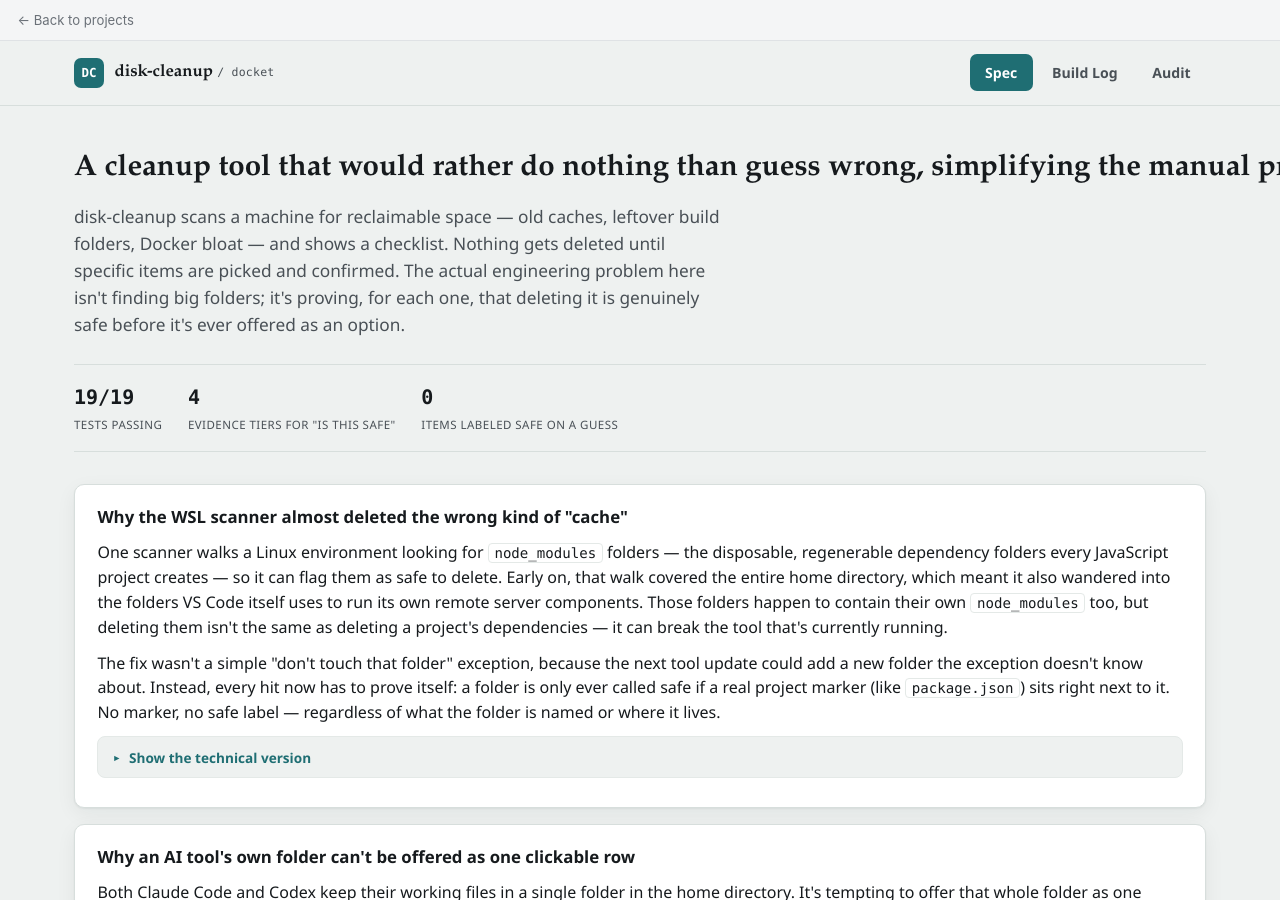
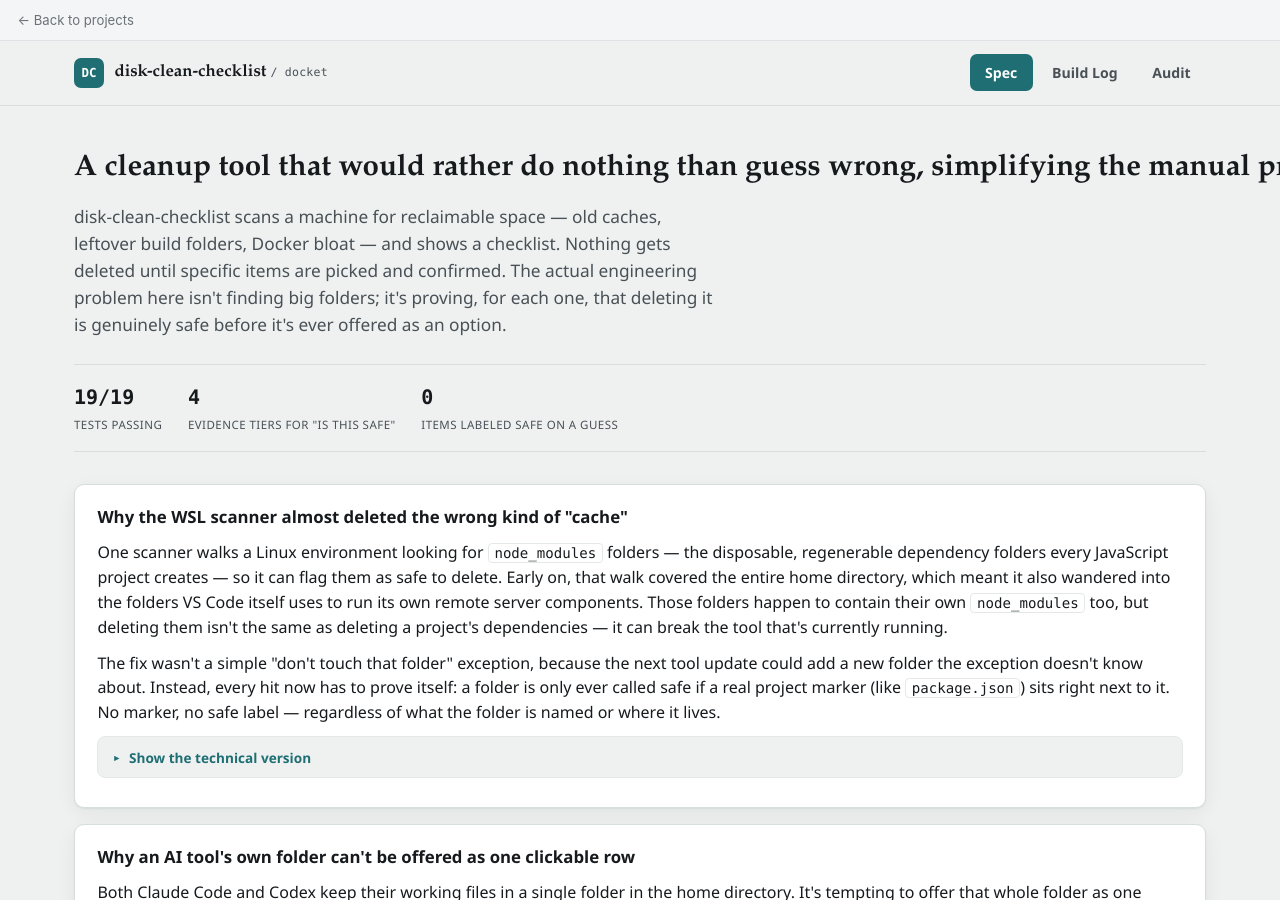
Before and after one commit to D3lK1ch1/portfolio, a Jekyll site: the page built from _case_studies/disk-cleanup.html, in a window 1280 px wide and 900 px high. Built offline with Jekyll 4.4.1, drawn with Linux system fonts in a browser that asks for light colours; some of the changed text lies outside the part shown.

Commit message:
Renaming disk cleanup tool not to confuse with the Windows disk cleanup utility

```diff
--- a/_case_studies/disk-cleanup.html
+++ b/_case_studies/disk-cleanup.html
@@ -1,6 +1,6 @@
 ---
 layout: case-study
-title: disk-cleanup
+title: disk-clean-checklist
 ---
 <style>
   :root {
@@ -348,7 +348,7 @@ title: disk-cleanup
   <div class="header-inner">
     <div class="mark">
       <span class="glyph">DC</span>
-      <span>disk-cleanup <span class="sub">/ docket</span></span>
+      <span>disk-clean-checklist <span class="sub">/ docket</span></span>
     </div>
     <nav class="tabs" role="tablist" aria-label="Document">
       <button role="tab" aria-selected="true" aria-controls="panel-spec" id="tab-spec" data-target="spec">Spec</button>
@@ -360,7 +360,7 @@ title: disk-cleanup
 
 <div class="intro">
   <h1>A cleanup tool that would rather do nothing than guess wrong, simplifying the manual process cleaning the OS yourself</h1>
-  <p class="lede">disk-cleanup scans a machine for reclaimable space — old caches, leftover build folders, Docker bloat — and shows a checklist. Nothing gets deleted until specific items are picked and confirmed. The actual engineering problem here isn't finding big folders; it's proving, for each one, that deleting it is genuinely safe before it's ever offered as an option.</p>
+  <p class="lede">disk-clean-checklist scans a machine for reclaimable space — old caches, leftover build folders, Docker bloat — and shows a checklist. Nothing gets deleted until specific items are picked and confirmed. The actual engineering problem here isn't finding big folders; it's proving, for each one, that deleting it is genuinely safe before it's ever offered as an option.</p>
 
   <div class="intro-stats">
     <div class="stat"><span class="n">19/19</span><span class="l">Tests passing</span></div>
@@ -429,7 +429,7 @@ title: disk-cleanup
   <main class="panel active" id="panel-spec" role="tabpanel" aria-labelledby="tab-spec">
     <div class="doc-head">
       <p class="kicker">SPEC.md · v2, C#</p>
-      <h1>disk-cleanup — project spec</h1>
+      <h1>disk-clean-checklist — project spec</h1>
     </div>
 
     <div class="status-strip"><span class="dot"></span> Windows CLI + WPF clean loop: feature-complete for daily use · no open safety issues</div>
@@ -445,7 +445,7 @@ title: disk-cleanup
 
     <section class="doc-section" id="s-location">
       <h2>Location</h2>
-      <p><code>C:\Users\ASUS ROG\Downloads\disk-cleanup\</code> — .NET solution, C#</p>
+      <p><code>C:\Users\ASUS ROG\Downloads\disk-clean-checklist\</code> — .NET solution, C#</p>
       <ul>
         <li><code>DiskCleanup.Core\</code> — scanners, action executor, selection logic (shared)</li>
         <li><code>DiskCleanup\</code> — console app (Units 1–2)</li>
@@ -698,7 +698,7 @@ DiskCleanup.Tests.csproj: net10.0-windows</code></pre>
     <section class="doc-section" id="n-done">
       <h2>Done</h2>
       <ol>
-        <li><strong>Self-deletion guard (#1)</strong> — <code>DownloadsTopFolders</code> now excludes the disk-cleanup tool’s own folder via <code>GetSelfRootUnder()</code>.</li>
+        <li><strong>Self-deletion guard (#1)</strong> — <code>DownloadsTopFolders</code> now excludes the disk-clean-checklist tool’s own folder via <code>GetSelfRootUnder()</code>.</li>
         <li><strong>Recycle-bin safety net (#2)</strong> — <code>ActionKind.MoveFolderToRecycleBin</code> added to <code>CheckItem.cs</code>; the three REVIEW-risk folder scanners (<code>DownloadsTopFolders</code>, <code>StalePackages</code>, <code>AiFolders</code>) use it instead of permanent <code>DeleteFolder</code>; <code>ActionExecutor</code> now handles it via <code>SHFileOperation</code> with <code>FOF_ALLOWUNDO</code> (soft-delete, recoverable).</li>
         <li><strong>Symlink guard (#3), scan side</strong> — <code>GetDirectorySize</code> skips reparse points (won’t follow symlinks/junctions when computing sizes).</li>
         <li><strong>Symlink guard (#3), delete side</strong> — <code>DeleteFolder</code> and <code>DeleteContents</code> now use <code>SafeDeleteTree</code>, which deletes a reparse point link itself rather than recursing into its target.</li>
@@ -979,7 +979,7 @@ DiskCleanup.Tests.csproj: net10.0-windows</code></pre>
   </main>
 </div>
 
-<footer class="site">disk-cleanup docket — generated for local review, source: SPEC.md · Notes.md · Review.md</footer>
+<footer class="site">disk-clean-checklist docket — generated for local review, source: SPEC.md · Notes.md · Review.md</footer>
 
 <script>
   (function () {
```
Also changed, not shown: _projects/disk-cleanup.md (+3 -3 lines).
